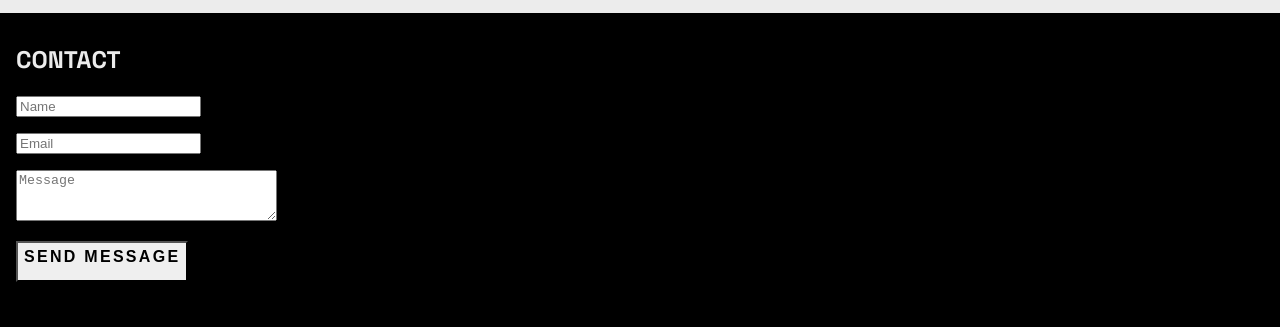
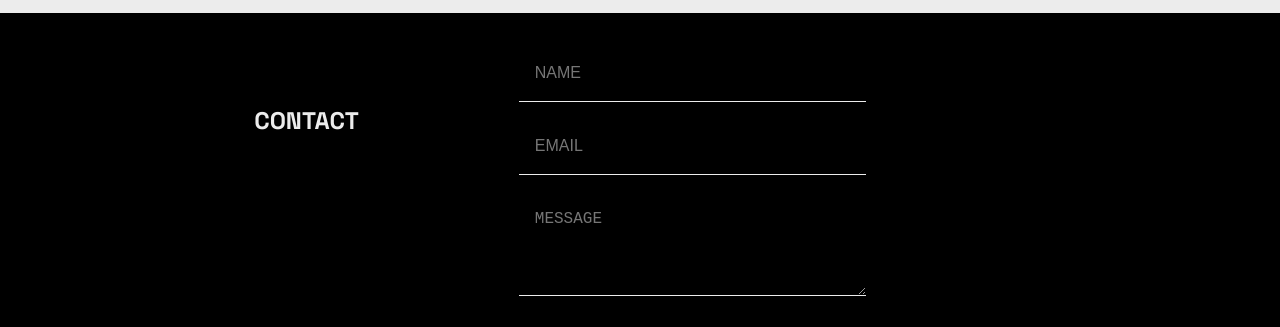
Before and after one commit to lilianagorga/lilianagorga.github.io, a website: page index.html in a window 1280 px wide. Shown: the part 901-1228 px from the top of the page. Drawn offline with nearby package versions, Linux system fonts and the light colour scheme.

Commit message:
edit contact section

```diff
--- a/assets/css/style.css
+++ b/assets/css/style.css
@@ -275,28 +275,32 @@ a.underline, button {
 /* Contact */
 
 #contact {
+  display: flex;
   position: relative;
   background-color: #000;
+  justify-content: center;
+  align-items: center;
+  margin: auto;
 }
 
 .contact-wrapper {
+  display: flex;
   padding: 1rem;
 }
 
 .contact-headline {
-  margin-bottom: 1.5rem;
+  /* margin-bottom: 1.5rem; */
+  margin: 5rem 0;
   font-family: 'Space Grotesk', sans-serif;
-  color: #ececec;
-}
-
-.contact-paragraph {
   color: #ececec;
 }
 
 .contact-control {
   position: relative;
-  margin-bottom: 1rem;
+  margin: 1rem 10rem;
+  /* margin-bottom: 1rem; */
   font-weight: 700;
+  color: transparent;
 }
 
 input:focus-visible, textarea:focus-visible {
@@ -314,8 +318,8 @@ input:invalid, textarea:invalid {
   translate: none;
 }
 
-.contact__control input,
-.contact__control textarea {
+.contact-control input,
+.contact-control textarea {
   width: 100%;
   padding: 1rem;
   border: none;
@@ -326,25 +330,40 @@ input:invalid, textarea:invalid {
   color: #ececec;
 }
 
-.contact__control > *::placeholder {
+.contact-control > *::placeholder {
   color: #ececec;
   opacity: 0.5;
   text-transform: uppercase;
 }
 
-.contact__control textarea {
+.contact-control textarea {
   margin-bottom: 2rem;
 }
 
-.contact__control.align-right {
+.contact-control.align-right {
   display: flex;
   justify-content: flex-end;
 }
 
-.contact__control button {
+.contact-control button {
   background-color: transparent;
   border: none;
+  color: #ececec;
+
 }
+
+@media (max-width:600px) {
+
+  .contact-control {
+    margin: 1rem;
+  }
+
+  .contact-headline {
+    margin: 8rem 1rem;
+  }
+}
+
+
 
 
 /* HERO */
@@ -411,5 +430,5 @@ input:invalid, textarea:invalid {
 }
 
 .social {
-  justify-self: start;
+  justify-self: center;
 }
--- a/index.html
+++ b/index.html
@@ -110,7 +110,7 @@
 						<textarea name="message" id="message" cols="30" rows="3" placeholder="Message" required></textarea>
 					</div>
 					<div class="contact-control align-right">
-						<button type="submit" onclick="sendEmail(event)">Send Message</button>
+						<a href=""><button type="submit" onclick="sendEmail(event)">Send Message</button></a>
 					</div>
 				</form>
 			</div>
@@ -156,12 +156,12 @@
 			</div>
 		</div>
 	</footer>
-	<script type="text/javascript" src="https://cdn.jsdelivr.net/npm/@emailjs/browser@3/dist/email.min.js"></script>
+	<!-- <script type="text/javascript" src="https://cdn.jsdelivr.net/npm/@emailjs/browser@3/dist/email.min.js"></script>
 	<script type="text/javascript">
   (function(){
     emailjs.init("dp_lCg3iJBgDS48Cj");
   })();
-	</script>
+	</script> -->
 	<script src="assets/js/script.js"></script>
 </body>
 </html>
```
